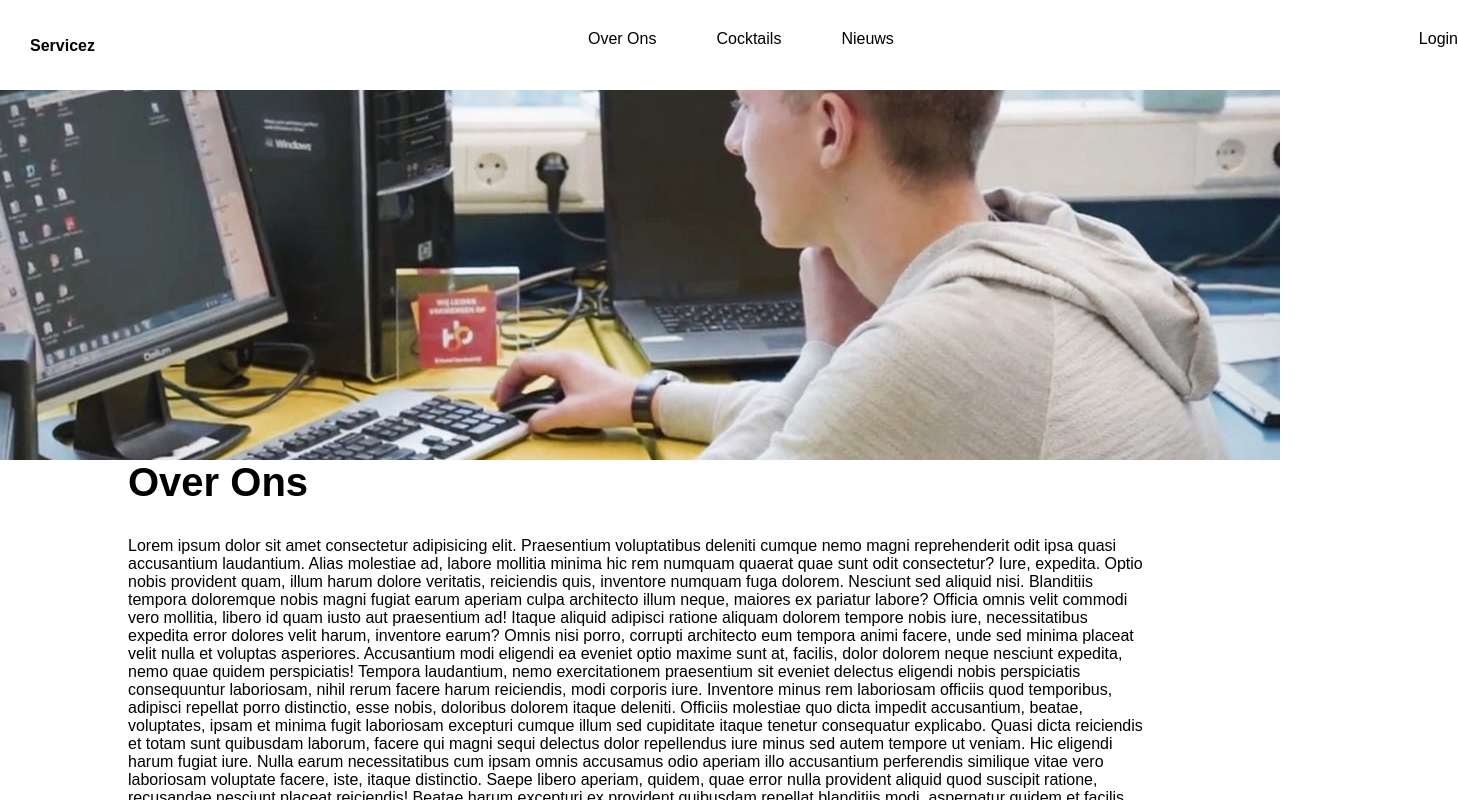
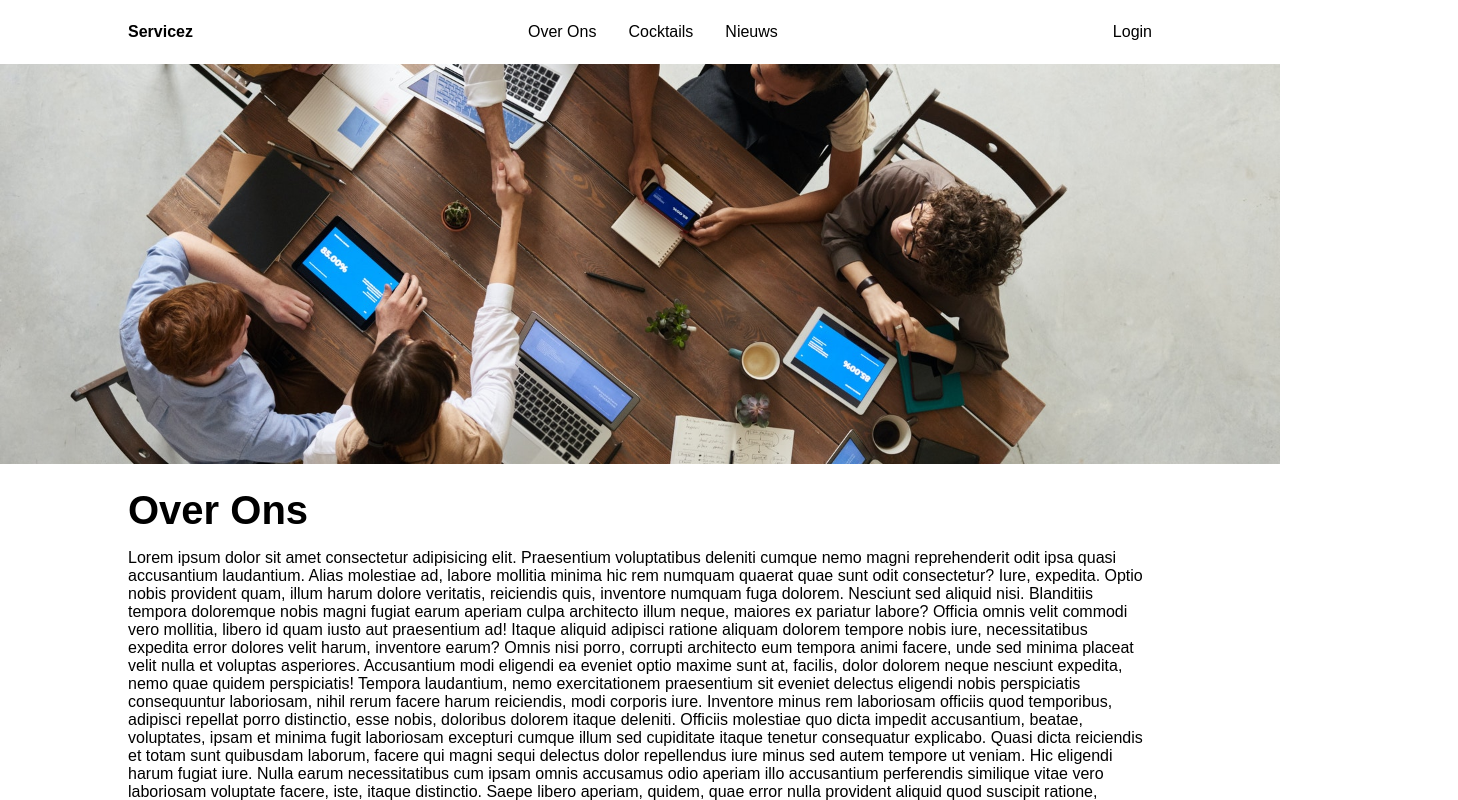
Before and after one commit to Markiesch/Hackathon, a Nuxt app: page /about in a window 1280 px wide. Shown: the top 800 px of the page, 1458 px wide, since content can reach past the window. Built offline with nearby package versions, Linux system fonts and the light colour scheme.

Commit message:
Modified about us image

```diff
--- a/components/Navigation.vue
+++ b/components/Navigation.vue
@@ -2,9 +2,11 @@
   <nav class="nav">
     <ul>
       <li class="nav__title">Servicez</li>
-      <li class="nav__item">Over Ons</li>
-      <li class="nav__item">Cocktails</li>
-      <li class="nav__item"><a href="">Nieuws</a></li>
+      <div>
+        <li class="nav__item">Over Ons</li>
+        <li class="nav__item">Cocktails</li>
+        <li class="nav__item"><a href="">Nieuws</a></li>
+      </div>
       <li class="nav_login"><a href="">Login</a></li>
     </ul>
   </nav>
@@ -12,32 +14,33 @@
 
 <style lang="scss" scoped>
 .nav {
-  position: sticky;
-  display: flex;
-  align-items: center;
-  height: 60px;
+  background: rgb(255, 255, 255);
+  height: 4rem;
   top: 0;
-}
-.nav {
-  background: rgb(255, 255, 255);
+  width: 100%;
+
+  ul {
+    display: flex;
+    justify-content: space-between;
+    align-items: center;
+    height: 100%;
+    width: 80%;
+    margin: 0 auto;
+  }
+
   &__title {
-    margin: 0px 30px;
-    position: relative;
     top: 25px;
     list-style-type: none;
     font-weight: bolder;
   }
+
   &__item {
     display: inline-block;
-    margin: 0px 30px;
-    position: relative;
-    left: 120%;
+    margin: 1rem;
   }
 }
+
 .nav_login {
-  margin: 0px 30px;
-  position: relative;
-  left: 220%;
   display: inline-block;
 }
 </style>
--- a/styles/pages/_about.scss
+++ b/styles/pages/_about.scss
@@ -1,18 +1,14 @@
-
 img {
   height: 400px;
   width: 100%;
   object-fit: cover;
-  padding-top: 30px;
 }
 
 .titel {
   color: black;
+  padding-top: 1.5rem;
+  padding-bottom: 1rem;
   font-size: 40px;
-}
-
-p {
-  padding-top: 2rem;
 }
 
 .container {
```
Also changed, not shown: public/about.jpg.
